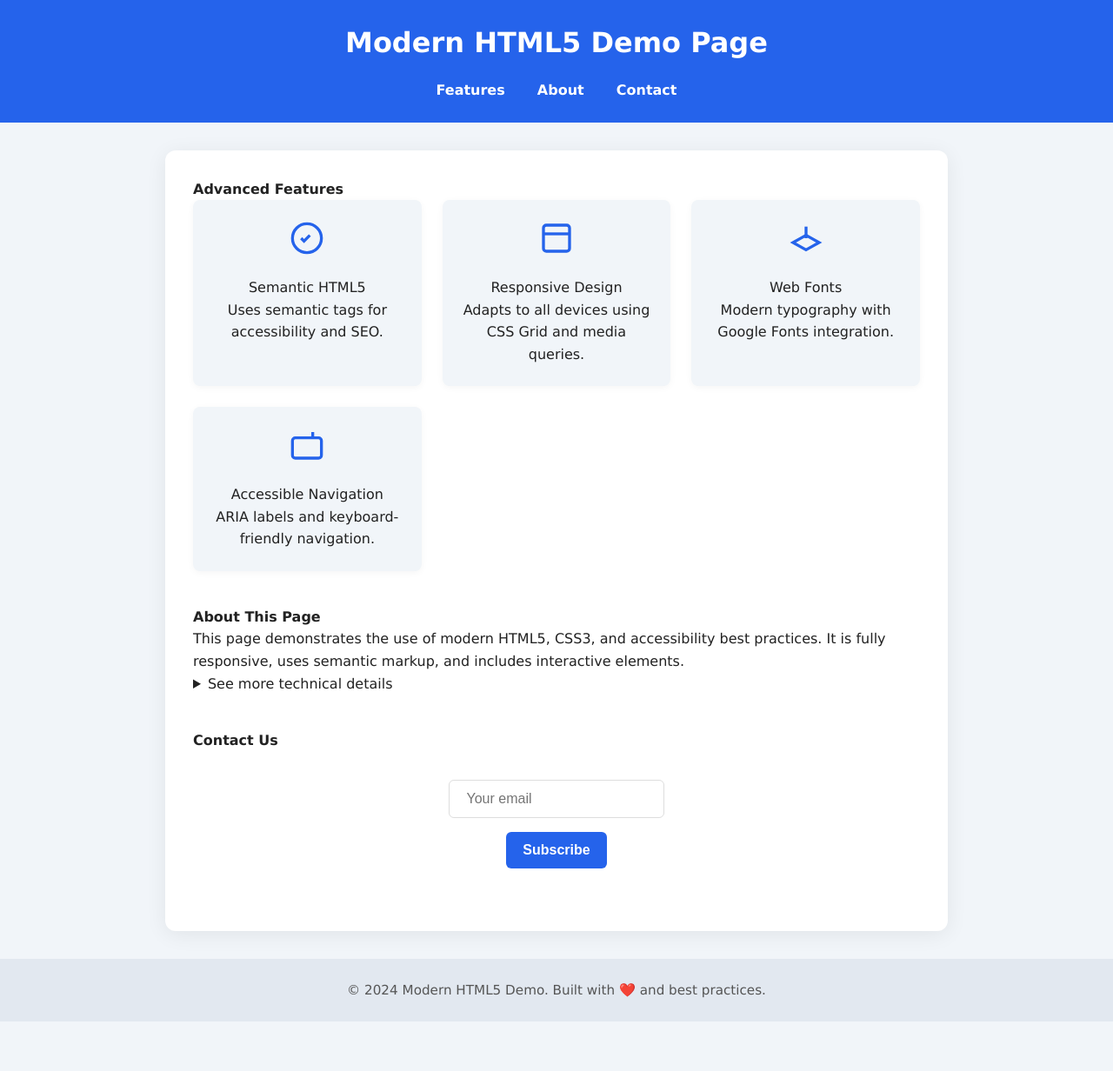
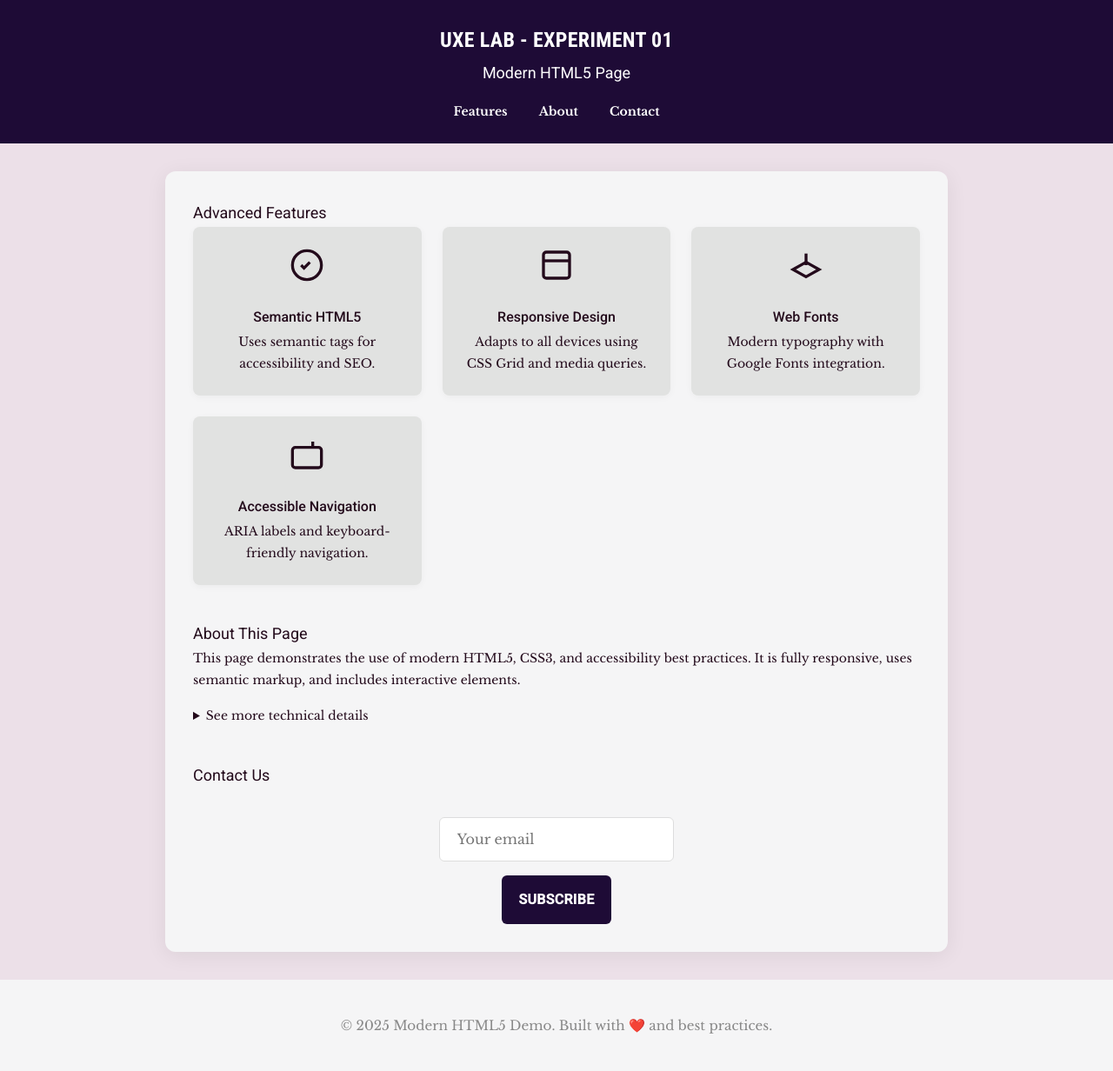
Before and after one commit to faelplg/research-uxe, a plain HTML site: page 01-html_css/index.html in a window 1280 px wide. Shown: the whole page at 87% size. Before the commit the page ends 1175 px from the top, so only its background shows below. Drawn offline with nearby package versions, Linux system fonts and the light colour scheme.

Commit message:
first experiment done

```diff
--- /dev/null
+++ b/01-html_css/colors.css
@@ -0,0 +1,22 @@
+:root {
+    --background-color: #ece0e8;
+    --background-color-2: #f5f5f6;
+    --background-color-3: #e1e2e1;
+    --background-color-dark: #222222;
+    --background-color-gray: #555555;
+
+    --color-primary: #1e0b36;
+    --color-primary-light: #755b8e;
+    --color-primary-dark: #483160;
+
+    --color-secondary: #ca3782;
+    --color-secondary-light: #ff6cb1;
+    --color-secondary-dark: #950056;
+
+    --font-color: #230a1b;
+    --font-color-secondary: #888888;
+    --font-color-light: #ffffff;
+
+    --color-black: #222222;
+    --color-white: #fff;
+}
--- a/01-html_css/index.html
+++ b/01-html_css/index.html
@@ -3,17 +3,21 @@
 <head>
     <meta charset="UTF-8">
     <meta name="viewport" content="width=device-width, initial-scale=1">
-    <title>Modern HTML5 Demo Page</title>
+    <title>UXE Lab - Modern HTML5 Page</title>
     <meta name="description" content="A modern HTML5 page using advanced and widely used features.">
     <link rel="preconnect" href="https://fonts.googleapis.com">
     <link rel="preconnect" href="https://fonts.gstatic.com" crossorigin>
-    <link href="https://fonts.googleapis.com/css2?family=Inter:wght@400;700&display=swap" rel="stylesheet">
+    <link href="https://fonts.googleapis.com/css2?family=Fira+Code:wght@400;700&family=Libre+Baskerville:wght@400;700&family=Roboto+Condensed:wght@300;400;700&family=Roboto:wght@400;500&display=swap" rel="stylesheet">
     <link rel="icon" href="https://fav.farm/🌐">
+    <link rel="stylesheet" href="reset.css">
+    <link rel="stylesheet" href="colors.css">
+    <link rel="stylesheet" href="typography.css">
     <link rel="stylesheet" href="styles.css">
 </head>
 <body>
     <header>
-        <h1>Modern HTML5 Demo Page</h1>
+        <h1 class="text--headline">UXE Lab - Experiment 01</h1>
+        <h2 class="text--subhead">Modern HTML5 Page</h2>
         <nav aria-label="Main navigation">
             <a href="#features">Features</a>
             <a href="#about">About</a>
@@ -77,21 +81,24 @@
         <section id="contact">
             <h2>Contact Us</h2>
             <form class="cta" autocomplete="on" aria-label="Contact form" onsubmit="event.preventDefault(); alert('Thank you!');">
-                <input type="email" name="email" placeholder="Your email" required aria-label="Email address">
+                <input autocomplete="email" type="email" name="email" placeholder="Your email" required aria-label="Email address">
                 <button type="submit">Subscribe</button>
             </form>
         </section>
     </main>
     <footer>
-        &copy; 2024 Modern HTML5 Demo. Built with ❤️ and best practices.
+        &copy; 2025 Modern HTML5 Demo. Built with ❤️ and best practices.
     </footer>
     <script>
         // Example: Dark mode toggle (progressive enhancement)
         if (window.matchMedia('(prefers-color-scheme: dark)').matches) {
-            document.body.style.background = '#18181b';
-            document.body.style.color = '#f1f5f9';
-            document.querySelector('main').style.background = '#27272a';
+            document.body.classList.add('dark');
         }
+        // if (window.matchMedia('(prefers-color-scheme: dark)').matches) {
+        //     document.body.style.background = '#18181b';
+        //     document.body.style.color = '#f1f5f9';
+        //     document.querySelector('main').style.background = '#27272a';
+        // }
     </script>
 </body>
 </html></form></div>
--- /dev/null
+++ b/01-html_css/reset.css
@@ -0,0 +1,63 @@
+/* \/ CSS Reset: Remove default browser styles for consistency */
+* {
+    margin: 0;
+    /* Remove default margin */
+    padding: 0;
+    /* Remove default padding */
+    border: 0;
+    /* Remove default border */
+    font-size: 100%;
+    /* Inherit font size */
+    font: inherit;
+    /* Inherit font */
+    vertical-align: baseline;
+    /* Align elements baseline */
+}
+
+/* Set base line-height and box-sizing for HTML5 elements */
+article,
+aside,
+details,
+figcaption,
+figure,
+footer,
+header,
+hgroup,
+menu,
+nav,
+section {
+    display: block;
+    /* Ensure HTML5 elements are block */
+}
+
+body {
+    line-height: 1;
+    /* Remove extra line height */
+}
+
+ol,
+ul {
+    list-style: none;
+    /* Remove default list styles */
+}
+
+blockquote,
+q {
+    quotes: none;
+    /* Remove default quotes */
+}
+
+blockquote:before,
+blockquote:after,
+q:before,
+q:after {
+    content: '';
+    /* Remove default quote content */
+    content: none;
+}
+
+table {
+    border-collapse: collapse;
+    /* Remove spacing between cells */
+    border-spacing: 0;
+}
--- a/01-html_css/styles.css
+++ b/01-html_css/styles.css
@@ -1,264 +1,139 @@
-/* CSS Reset: Remove default browser styles for consistency */
-html,
-body,
-div,
-span,
-applet,
-object,
-iframe,
-h1,
-h2,
-h3,
-h4,
-h5,
-h6,
-p,
-blockquote,
-pre,
-a,
-abbr,
-acronym,
-address,
-big,
-cite,
-code,
-del,
-dfn,
-em,
-img,
-ins,
-kbd,
-q,
-s,
-samp,
-small,
-strike,
-strong,
-sub,
-sup,
-tt,
-var,
-b,
-u,
-i,
-center,
-dl,
-dt,
-dd,
-ol,
-ul,
-li,
-fieldset,
-form,
-label,
-legend,
-table,
-caption,
-tbody,
-tfoot,
-thead,
-tr,
-th,
-td,
-article,
-aside,
-canvas,
-details,
-embed,
-figure,
-figcaption,
-footer,
-header,
-hgroup,
-menu,
-nav,
-output,
-ruby,
-section,
-summary,
-time,
-mark,
-audio,
-video {
-    margin: 0;
-    /* Remove default margin */
-    padding: 0;
-    /* Remove default padding */
-    border: 0;
-    /* Remove default border */
-    font-size: 100%;
-    /* Inherit font size */
-    font: inherit;
-    /* Inherit font */
-    vertical-align: baseline;
-    /* Align elements baseline */
-}
-
-/* Set base line-height and box-sizing for HTML5 elements */
-article,
-aside,
-details,
-figcaption,
-figure,
-footer,
-header,
-hgroup,
-menu,
-nav,
-section {
-    display: block;
-    /* Ensure HTML5 elements are block */
-}
-
-body {
-    line-height: 1;
-    /* Remove extra line height */
-}
-
-ol,
-ul {
-    list-style: square inside;
-    /* Remove default list styles */
-}
-
-blockquote,
-q {
-    quotes: none;
-    /* Remove default quotes */
-}
-
-blockquote:before,
-blockquote:after,
-q:before,
-q:after {
-    content: '';
-    /* Remove default quote content */
-    content: none;
-}
-
-table {
-    border-collapse: collapse;
-    /* Remove spacing between cells */
-    border-spacing: 0;
-}
-
-/* /\ End reset styles */
-
-:root {
-    --primary: #2563eb;
-    --secondary: #f1f5f9;
-    --accent: #f59e42;
-    --font: Verdana, Geneva, Tahoma, sans-serif;
-}
+/*  \/ Program styles */
 
 * {
     box-sizing: border-box;
 }
 
+/*  Font-size global settings.
+    1em = 16px.
+    1rem = 10px. */
+html {
+    /*  I want 10px as the default font-size.
+        If 16px is the root default.
+        10px divided by 16px = 0.625
+        Now 1rem ~= 10px; */
+    font-size: 62.5%;
+}
+
 body {
     margin: 0;
-    font-family: var(--font);
-    background: var(--secondary);
-    color: #222;
-    line-height: 1.6;
+    background: var(--background-color);
+    color: var(--font-color);
+}
+
+body.dark {
+    background: var(--background-color-dark);
+    color: var(--font-color-light);
 }
 
 header {
-    background: var(--primary);
-    color: #fff;
-    padding: 1.5rem 0;
+    background: var(--color-primary);
+    color: var(--font-color-light);
+    padding: 2.4rem 0;
     text-align: center;
     position: sticky;
     top: 0;
     z-index: 100;
 }
 
-header h1 {
-    margin: 0;
-    font-size: 2rem;
-    /* 1rem geralmente equivale a 16px, então 2rem = 32px (por padrão dos navegadores) */
-    font-weight: 700;
+body.dark>header {
+    background: var(--color-primary-dark);
+    color: var(--font-color-light);
 }
 
 nav {
-    margin-top: 1rem;
+    margin-top: 1.6rem;
 }
 
 nav a {
-    color: #fff;
+    color: var(--font-color-light);
     text-decoration: none;
-    margin: 0 1rem;
+    margin: 0 1.6rem;
     font-weight: 700;
     transition: color 0.2s;
 }
 
 nav a:hover {
-    color: var(--accent);
+    color: var(--color-secondary);
 }
 
 main {
     max-width: 900px;
-    margin: 2rem auto;
-    background: #fff;
+    margin: 3.2rem auto;
+    background: var(--background-color-2);
     border-radius: 12px;
     box-shadow: 0 4px 24px rgba(0, 0, 0, 0.07);
-    padding: 2rem;
+    padding: 3.2rem;
 }
 
-section {
-    margin-bottom: 2.5rem;
+body.dark>main {
+    background: var(--background-color-gray);
 }
 
-h1,
-h2 {
-    font-weight: 700;
-    margin-top: 0;
+section:not(:last-child) {
+    margin-bottom: 4rem;
 }
 
 .features {
     display: grid;
     grid-template-columns: repeat(auto-fit, minmax(220px, 1fr));
-    gap: 1.5rem;
+    gap: 2.4rem;
 }
 
 .feature-card {
-    background: var(--secondary);
-    border-radius: 8px;
-    padding: 1.5rem;
+    background: var(--background-color-3);
+    color: var(--font-color);
+    border-radius: 0.8rem;
+    padding: 2.4rem;
     box-shadow: 0 2px 8px rgba(0, 0, 0, 0.04);
     text-align: center;
-    transition: transform 0.2s;
+    transition: background-color 0.6s, transform 0.6s;
 }
 
 .feature-card:hover {
     transform: translateY(-4px) scale(1.03);
+    background-color: var(--color-secondary-light);
 }
 
 .feature-card svg {
     width: 40px;
     height: 40px;
-    margin-bottom: 1rem;
+    margin-bottom: 1.6rem;
     color: var(--primary);
+}
+
+summary,
+::marker {
+    cursor: pointer;
+}
+
+summary:hover {
+    color: var(--color-secondary);
+}
+
+ul {
+    padding-left: 3.2rem;
+    list-style: disc;
 }
 
 .cta {
     display: flex;
     flex-direction: column;
     align-items: center;
-    gap: 1rem;
-    margin-top: 2rem;
+    gap: 1.6rem;
+    margin-top: 3.2rem;
 }
 
 .cta input,
 .cta button {
-    padding: 0.75rem 1.2rem;
-    border-radius: 6px;
+    padding: 1.2rem 1.92rem;
+    border-radius: 0.6rem;
     border: 1px solid #ddd;
-    font-size: 1rem;
+    font-size: 1.6rem;
 }
 
 .cta button {
-    background: var(--primary);
+    background: var(--color-primary);
     color: #fff;
     border: none;
     cursor: pointer;
@@ -267,21 +142,21 @@ h2 {
 }
 
 .cta button:hover {
-    background: var(--accent);
+    background: var(--color-secondary);
 }
 
 footer {
     text-align: center;
-    padding: 1.5rem 0;
-    background: #e2e8f0;
-    color: #555;
-    font-size: 0.95rem;
-    margin-top: 2rem;
+    padding: 4rem 0;
+    background: var(--background-color-2);
+    color: var(--font-color-secondary);
+    font-size: 1.52rem;
+    margin-top: 2.4rem;
 }
 
 @media (max-width: 600px) {
     main {
-        padding: 1rem;
+        padding: 1.6rem;
     }
 
     .features {
--- /dev/null
+++ b/01-html_css/typography.css
@@ -0,0 +1,145 @@
+/**
+ *  Available fonts:
+ *
+ *  font-family: 'Roboto Condensed', sans-serif;
+ *  font-family: 'Roboto', sans-serif;
+ *  font-family: 'Libre Baskerville', serif;
+ *  font-family: 'Fira Code', monospace;
+ */
+
+body,
+p,
+.text--body {
+    font-family: 'Libre Baskerville', serif;
+    -webkit-font-smoothing: antialiased;
+    -moz-osx-font-smoothing: grayscale;
+    font-weight: normal;
+    font-size: 1.4rem;
+    line-height: 2.5rem;
+    letter-spacing: 0;
+}
+
+/* Text caption. */
+caption,
+.text--caption {
+    font-size: 1.2rem;
+    font-weight: normal;
+    line-height: 3.2rem;
+}
+
+/* Text code. */
+code {
+    font-family: 'Fira Code', monospace;
+    background-color: var(--background-color-2);
+    font-size: 1.4rem;
+    font-weight: normal;
+    line-height: 2.5rem;
+}
+
+/* Roboto styled elements. */
+h1,
+h2,
+h3,
+h4,
+.text--title,
+.text--subhead,
+.text--menu,
+.text--button,
+button {
+    font-family: 'Roboto', sans-serif;
+}
+
+/* Title. */
+h1,
+.text--title {
+    font-style: normal;
+    font-weight: 500;
+    font-size: 2.2rem;
+    line-height: 4.4rem;
+}
+
+/* Subtitle. */
+h2,
+.text--subhead {
+    font-style: normal;
+    font-weight: normal;
+    font-size: 1.8rem;
+    line-height: 3.2rem;
+}
+
+/* Menu. */
+h3,
+.text--menu {
+    font-style: normal;
+    font-weight: 500;
+    font-size: 1.6rem;
+    line-height: 3.2rem;
+}
+
+/* Button. */
+h4,
+button,
+.text--button {
+    font-style: normal;
+    font-weight: 500;
+    font-size: 1.4rem;
+    line-height: 3.2rem;
+    text-transform: uppercase;
+    letter-spacing: 0.032rem;
+}
+
+/* Roboto Condensed styled elements. */
+.text--headline,
+.text--display-1,
+.text--display-2,
+.text--display-3,
+.text--display-4 {
+    font-family: 'Roboto Condensed', sans-serif;
+}
+
+/* Headline. */
+.text--headline {
+    font-style: normal;
+    font-weight: bold;
+    font-size: 2.4rem;
+    line-height: 4.4rem;
+    letter-spacing: 0.032rem;
+    text-transform: uppercase;
+}
+
+/* Display 1. */
+.text--display-1 {
+    font-style: normal;
+    font-weight: normal;
+    font-size: 3.4rem;
+    line-height: 5.2rem;
+}
+
+/* Display 2. */
+.text--display-2 {
+    font-style: normal;
+    font-weight: normal;
+    font-size: 4.5rem;
+    line-height: 6.4rem;
+}
+
+/* Display 3. */
+.text--display-3 {
+    font-style: normal;
+    font-weight: normal;
+    font-size: 5.6rem;
+    line-height: 6.4rem;
+}
+
+/* Display 4. */
+.text--display-4 {
+    font-style: normal;
+    font-weight: 300;
+    font-size: 11.2rem;
+    line-height: 12.8rem;
+}
+
+/* Paragraph modifier. */
+p:not(:last-child) {
+    margin-bottom: 1.6rem;
+}
```
